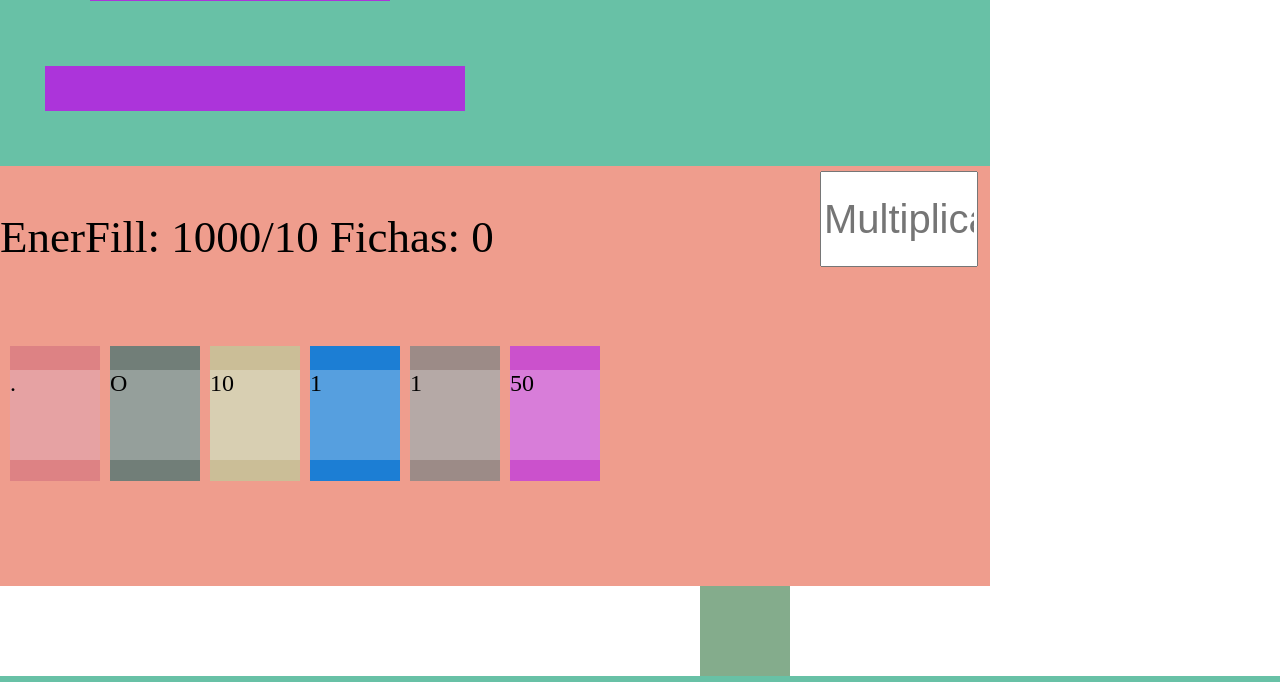
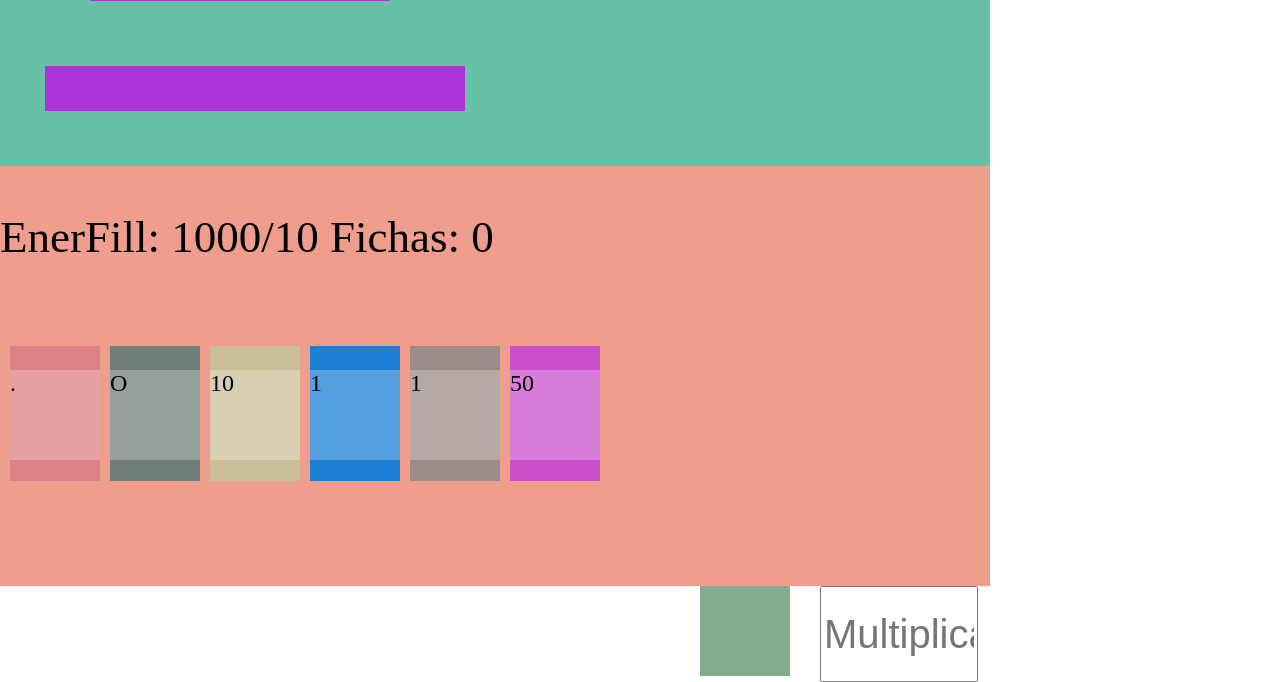
Before and after one commit to Raulencio/games, a PHP site: page /cofa.html in a window 1280 px wide. Shown: the part 1034-1716 px from the top of the page. Run offline with PHP 8.4, Linux system fonts and the light colour scheme.

Commit message:
Add files via upload

```diff
--- a/css/niahi.css
+++ b/css/niahi.css
@@ -13,6 +13,6 @@ transform:scale(1.1,1.1);z-index:10;
     height:90px;
     position:absolute;
     left:820px;
-    top:5px;
+    top:420px;
     font-size:40px;
 }
```
